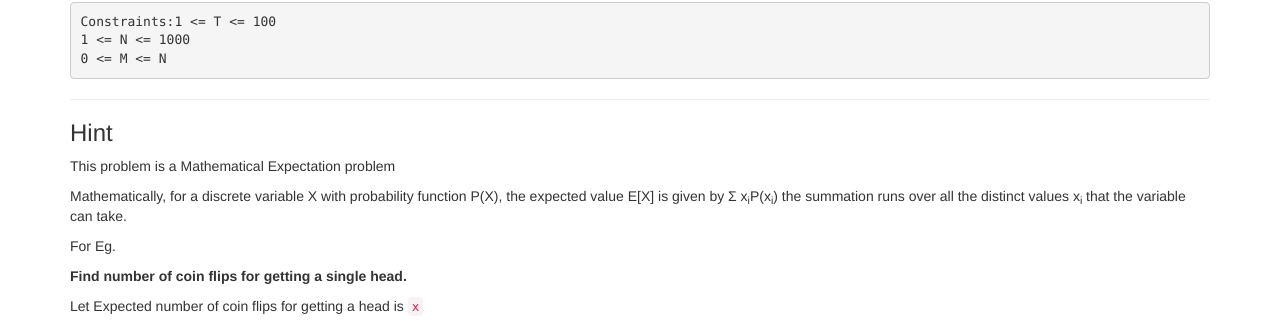
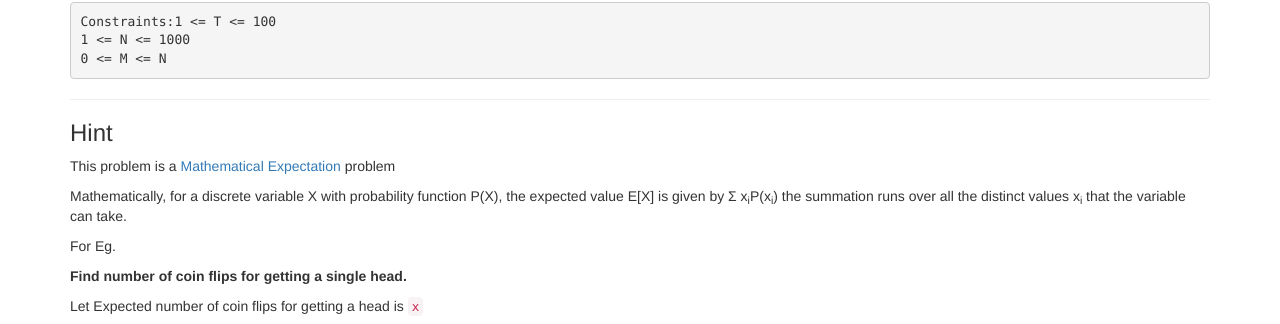
Before and after one commit to aakash01/aakash01.github.io, a Jekyll site: the page built from _posts/2014-03-15-coin-tosses.md, in a window 1280 px wide. Shown: the part 624-948 px from the top of the page. Built offline with Jekyll 4.4.1, drawn with Linux system fonts in a browser that asks for light colours; nearby versions of some CDN libraries; library files that are not in the unit come from our copies; part of the change alters nothing that is shown.

```diff
--- a/_posts/2014-03-15-coin-tosses.md
+++ b/_posts/2014-03-15-coin-tosses.md
@@ -42,7 +42,9 @@ If N = `3` and M = `3`, you already have got 3 heads, so you do not need any mor
 
 ### Hint
 
-This problem is a Mathematical Expectation problem
+This problem is a [Mathematical Expectation](http://www.codechef.com/wiki/tutorial-expectation) problem
+
+
 
 Mathematically, for a discrete variable X with probability function P(X), the expected value E[X] is given by &Sigma; x<sub>i</sub>P(x<sub>i</sub>) the summation runs over all the distinct values x<sub>i</sub> that the variable can take.
 
```
